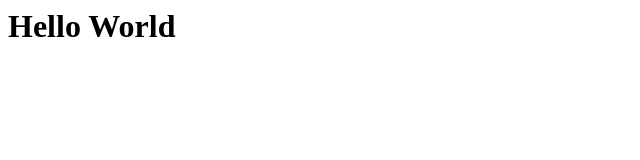
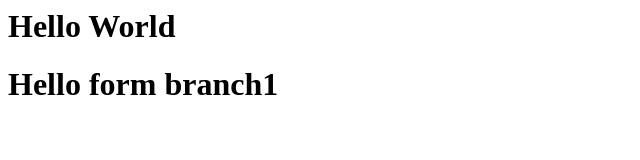
Before and after one commit to torikul00/practice-github, a plain HTML site: page index.html in a window 1280 px wide. Shown: the whole page, without its empty margins (0-640 px from the left). Drawn offline with Linux system fonts and the light colour scheme.

Commit message:
code changed for branch1

```diff
--- a/index.html
+++ b/index.html
@@ -7,5 +7,6 @@
 </head>
 <body>
     <h1>Hello World</h1>
+    <h1>Hello form branch1</h1>
 </body>
 </html>
```
